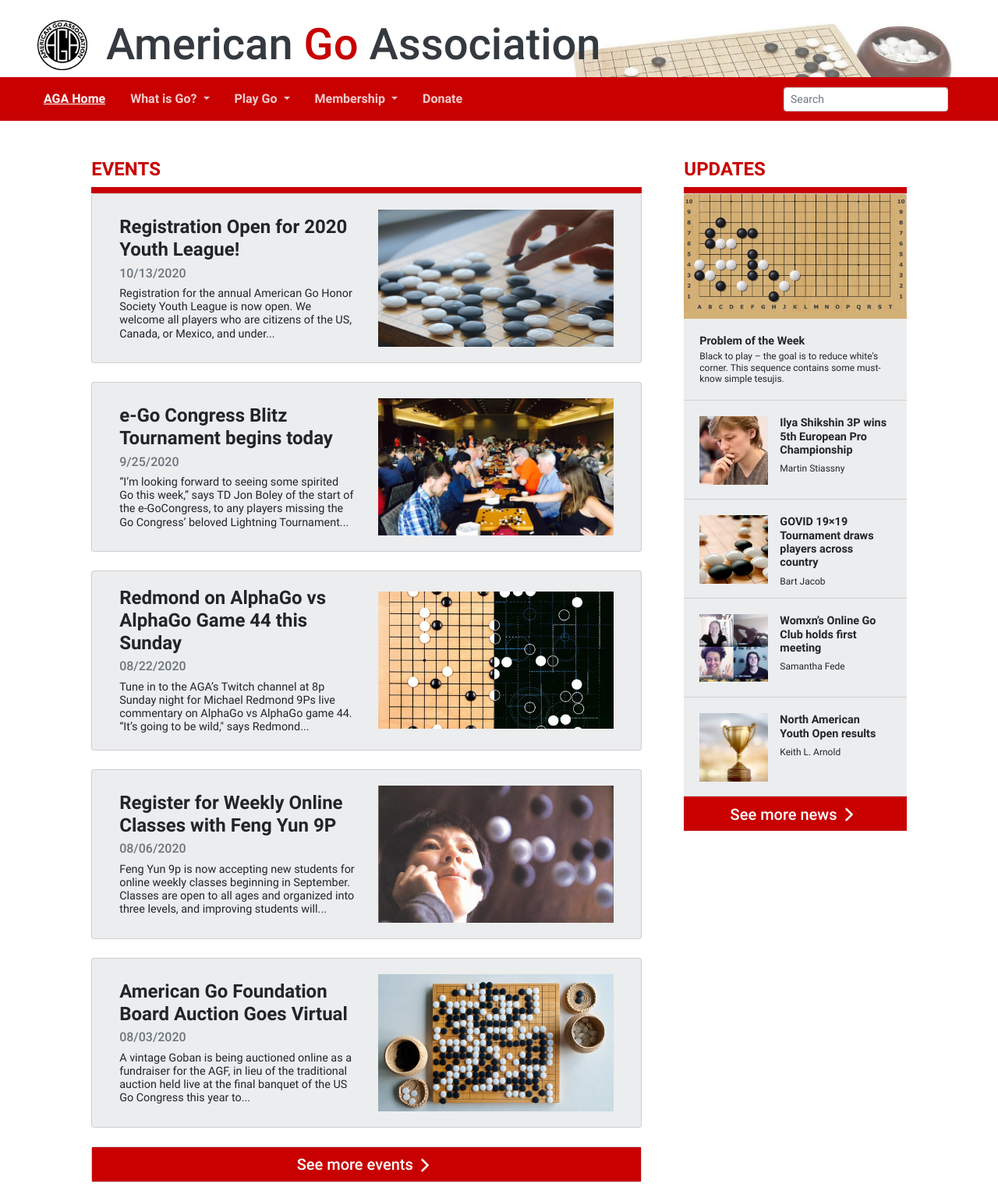
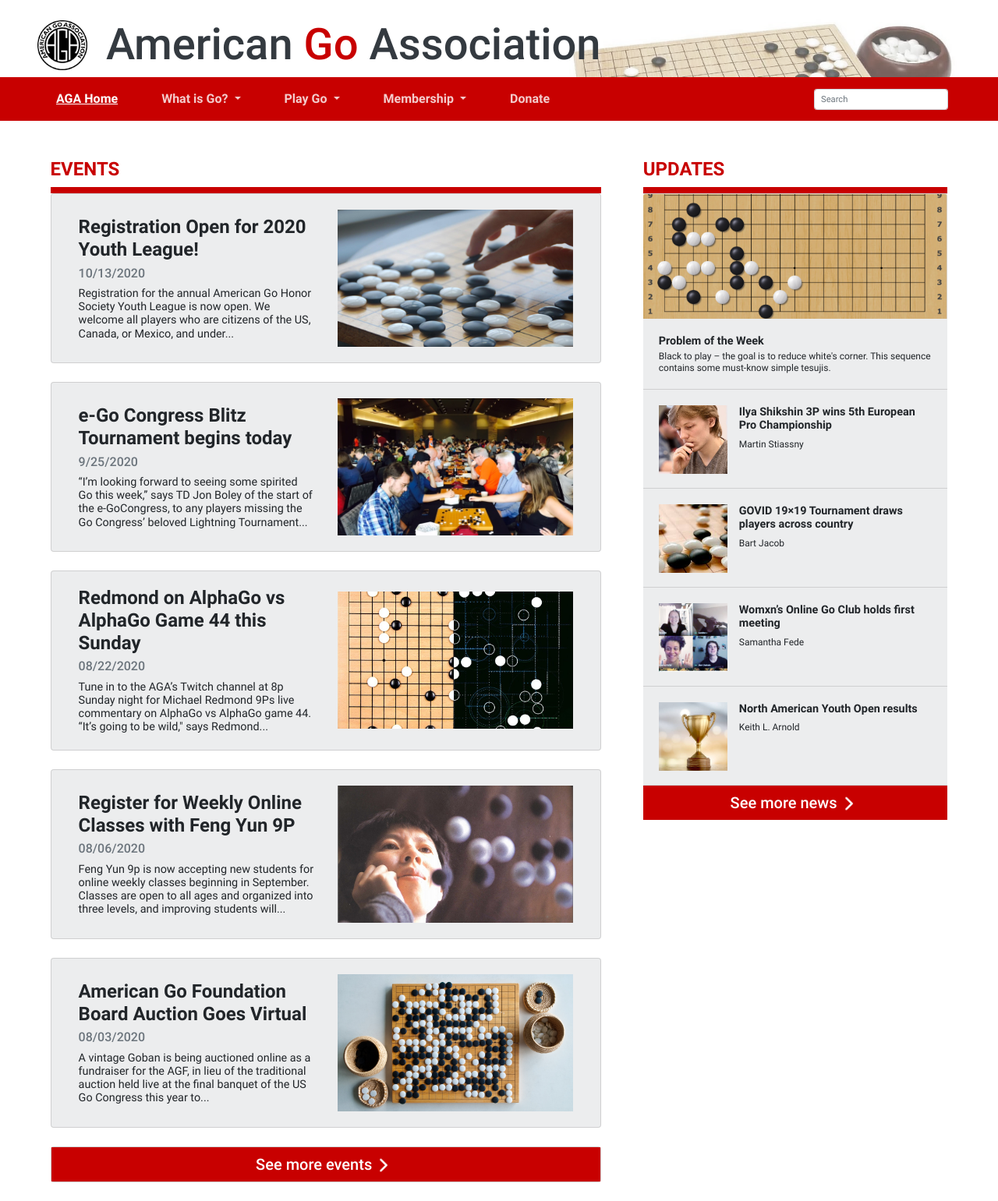
Before and after one commit to melissa-z/american-go-association, a PHP site: page / in a window 1280 px wide. Shown: the whole page at 78% size. Run offline with PHP 8.4, Linux system fonts and the light colour scheme.

Commit message:
add large browser font compatibility

```diff
--- a/home.html
+++ b/home.html
@@ -152,7 +152,7 @@
                 </div>
 
                 <!-- UPDATES -->
-                <div class="col-lg-3 col-md-4 pb-4 news">
+                <div class="col-lg-4 col-md-4 pb-4 news">
                     <h4 class="section-header">UPDATES</h4>
                     <div class="container-fluid section-marker"></div>
                     <ul class="list-group list-group-flush">
--- a/index.css
+++ b/index.css
@@ -24,6 +24,11 @@
     src: local('Roboto Bold'), local('Roboto-Bold'),
         url('fonts/roboto-v20-latin-700.woff2') format('woff2'), /* Chrome 26+, Opera 23+, Firefox 39+ */
         url('fonts/roboto-v20-latin-700.woff') format('woff'); /* Chrome 6+, Firefox 3.6+, IE 9+, Safari 5.1+ */
+}
+
+
+body {
+    font-family: "Roboto", Arial, Helvetica, sans-serif;
 }
 
 .top-pane {
@@ -55,8 +60,8 @@
     background-color: #C80000;
   }
 
-body {
-    font-family: "Roboto", Arial, Helvetica, sans-serif;
+.form-control-sm {
+    font-size: 0.7rem;
 }
 
 .logo {
@@ -82,10 +87,6 @@ h1 {
 
 .event-body {
     padding: 1.25rem 0.25rem 1.25rem 0.25rem;
-}
-
-.news-card {
-    height: 6em;
 }
 
 .news-body {
@@ -114,13 +115,13 @@ h1 {
 
 /* Medium devices (tablets, 768px and up) The navbar toggle appears at this breakpoint */
 @media (min-width: 768px) {
-  h1 {font-size: 3rem;}
   .logo {width: 3.5em; height: 3.5em;}
   .navbar {padding-left: 2em}
   .nav-item {margin-right: 0.5em;}
   .news-img {width: 4em; height: 4em;}
   .news-title {font-size: 0.8rem}
   .news-body {padding: 1.25rem;}
+  .navbar-expand-sm .navbar-nav .nav-link {padding-left: 0.2rem; padding-right: 0.2rem; font-size: 0.8rem}
 }
 
 /* Large devices (desktops, 992px and up) */
@@ -135,6 +136,7 @@ h1 {
   .news-title {font-size: 0.9rem}
   .event-img {max-height: 11em;}
   .event-body {padding: 1.25rem;}
+  .navbar-expand-sm .navbar-nav .nav-link {padding-left: 1.5rem; padding-right: 1rem; font-size: 1rem}
 }
 
 .event-title, .news-title {
```
